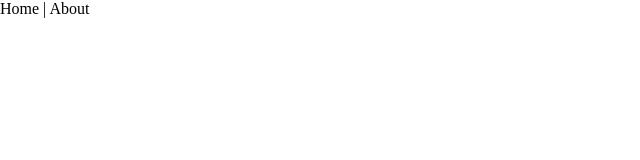
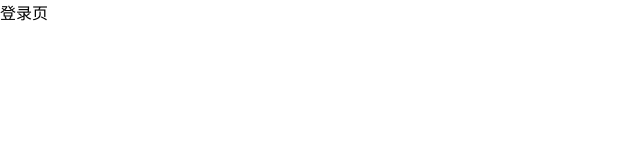
Before and after one commit to yanhongtao100/89heimatoutiao, a Vue app: page /#/login in a window 1280 px wide. Shown: the top 160 px of the page, without its empty margins (0-640 px from the left). Built offline with nearby package versions, Linux system fonts and the light colour scheme.

Commit message:
新建登录和主页

```diff
--- a/src/App.vue
+++ b/src/App.vue
@@ -1,9 +1,5 @@
 <template>
   <div id="app">
-    <div id="nav">
-      <router-link to="/">Home</router-link> |
-      <router-link to="/about">About</router-link>
-    </div>
     <router-view/>
   </div>
 </template>
--- a/src/router/index.js
+++ b/src/router/index.js
@@ -1,14 +1,23 @@
 import Vue from 'vue'
 import VueRouter from 'vue-router'
-import Home from '../views/Home.vue'
+import Home from '../views/home'
+import Login from '../views/login'
 
 Vue.use(VueRouter)
 
 const routes = [
   {
     path: '/',
+    redirect: '/home'
+  },
+  {
+    path: '/home',
     name: 'home',
     component: Home
+  },
+  {
+    path: '/login',
+    component: Login
   }
   // {
   //   path: '/about',
--- a/src/views/Home.vue
+++ /dev/null
@@ -1,16 +0,0 @@
-<template>
-  <div class="home">
-    123
-  </div>
-</template>
-
-<script>
-// @ is an alias to /src
-
-export default {
-  name: 'home',
-  components: {
-
-  }
-}
-</script>
--- /dev/null
+++ b/src/views/home/index.vue
@@ -0,0 +1,13 @@
+<template>
+  <div>主页</div>
+</template>
+
+<script>
+export default {
+
+}
+</script>
+
+<style>
+
+</style>
--- /dev/null
+++ b/src/views/login/index.vue
@@ -0,0 +1,15 @@
+<template>
+<div>
+登录页
+</div>
+</template>
+
+<script>
+export default {
+
+}
+</script>
+
+<style>
+
+</style>
```
